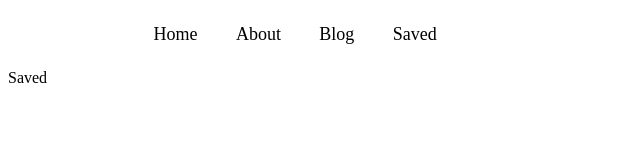
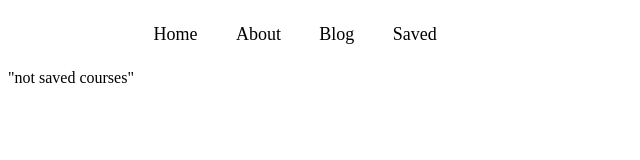
Before and after one commit to JuanCarlosNu/redux-list, a React (Create React App) app: page /saved in a window 1280 px wide. Shown: the top 160 px of the page, without its empty margins (0-640 px from the left). Built offline with nearby package versions, Linux system fonts and the light colour scheme.

Commit message:
maping and rendering the saved courses. (not working yet)

```diff
--- a/src/component/savedList/savedList.js
+++ b/src/component/savedList/savedList.js
@@ -1,13 +1,21 @@
 import React from 'react';
 import { connect } from 'react-redux';
+import SavedItem from '../SavedItem/SavedItem';
 
 const SavedList = ({saved}) => {
     console.log(saved)
     return (
-        <div>Saved</div>
+        <div>
+            {
+            saved.length === 0 ? <div>"not saved courses"</div>:
+             <div>{ saved.map(savedItem => <SavedItem key={savedItem.id} savedItem={savedItem}/>)}</div>
+
+            }
+        </div>
     );
 }
 const getSavedFromStore= state =>{
+
     return{
         saved: state.savedList.saved
     };
```
